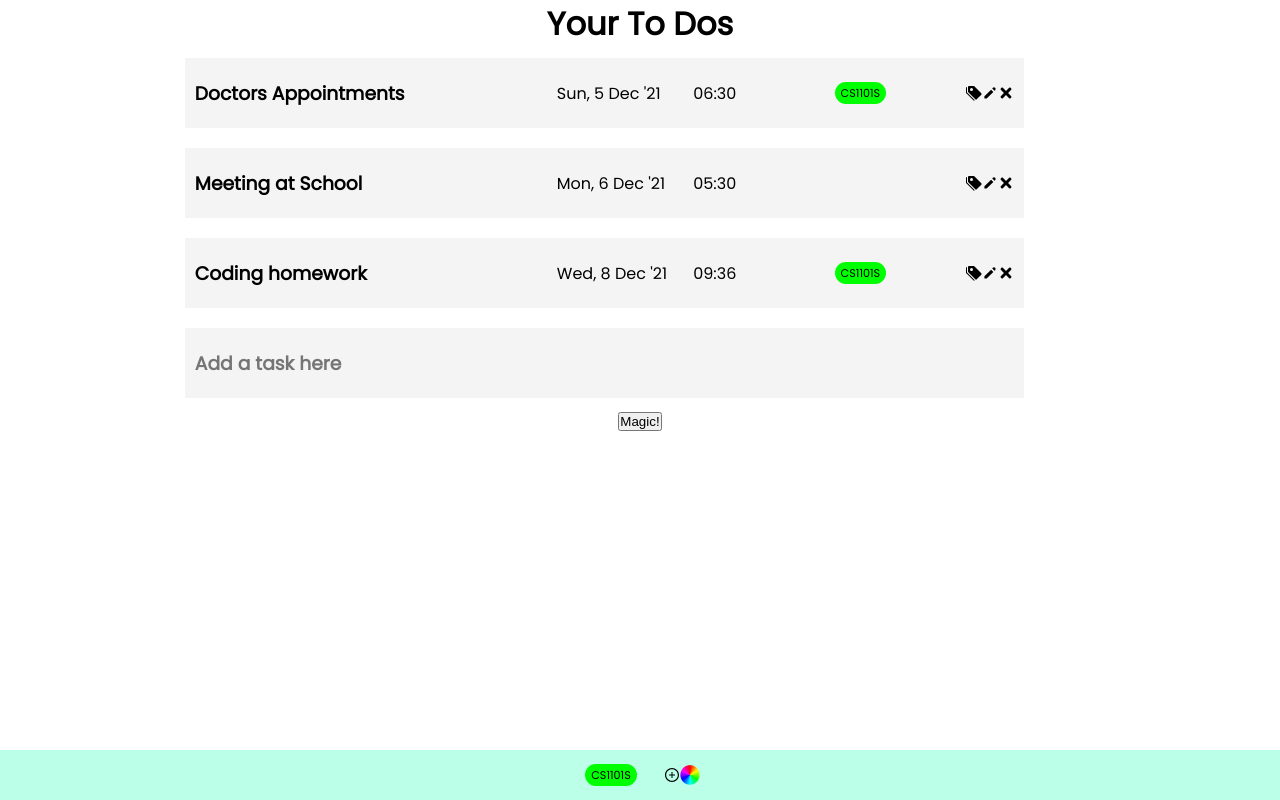
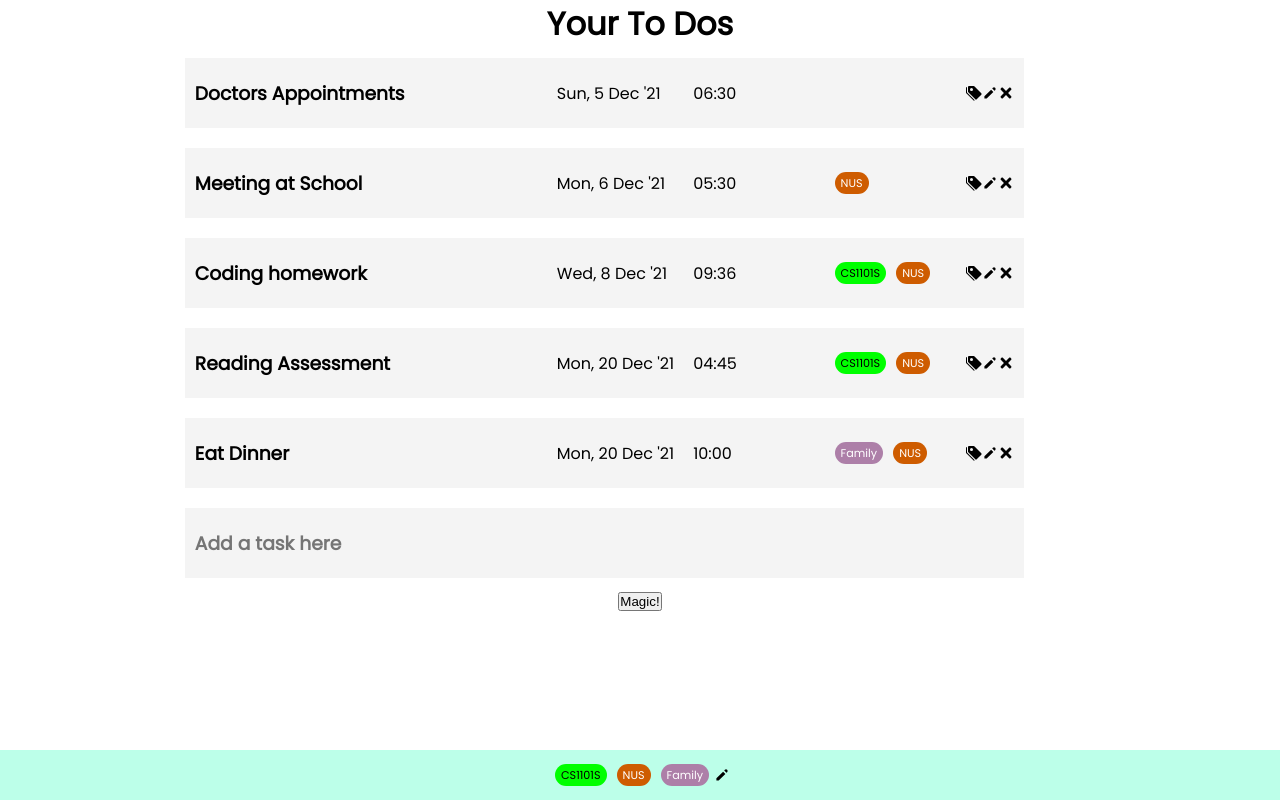
Before and after one commit to heyzec/cvwo-frontend, a React (Create React App) app: page / in a window 1280 px wide. Built offline with nearby package versions, Linux system fonts and the light colour scheme; data requests are answered from the project's data file.

Commit message:
CRUD for tags fully implemented

```diff
--- a/db.json
+++ b/db.json
@@ -4,23 +4,42 @@
       "id": 1,
       "text": "Doctors Appointments",
       "day": "2021-12-05T06:30:00.000Z",
-      "tags": [
-        1
-      ]
+      "tags": []
     },
     {
       "id": 2,
       "text": "Meeting at School",
       "day": "2021-12-06T05:30:00.000Z",
-      "tags": []
+      "tags": [
+        2
+      ]
     },
     {
       "id": 3,
       "text": "Coding homework",
       "day": "2021-12-08T09:36:00.000Z",
       "tags": [
-        1
+        1,
+        2
       ]
+    },
+    {
+      "text": "Reading Assessment",
+      "day": "2021-12-20T04:45:00.000Z",
+      "tags": [
+        1,
+        2
+      ],
+      "id": 4
+    },
+    {
+      "text": "Eat Dinner",
+      "day": "2021-12-20T10:00:00.000Z",
+      "tags": [
+        3,
+        2
+      ],
+      "id": 5
     }
   ],
   "tags": [
@@ -28,6 +47,16 @@
       "id": 1,
       "text": "CS1101S",
       "color": "#00FF00"
+    },
+    {
+      "text": "NUS",
+      "color": "#ce5c00",
+      "id": 2
+    },
+    {
+      "text": "Family",
+      "color": "#ad7fa8",
+      "id": 3
     }
   ]
 }
--- a/src/App.css
+++ b/src/App.css
@@ -2,6 +2,7 @@
 
 :root {
   --app-font: 'Poppins', sans-serif;
+  --theme-gray: #f4f4f4;
 }
 
 * {
@@ -10,12 +11,38 @@
 }
 
 .hidden {
-  visibility: hidden;
+  visibility: hidden !important;
 }
 
 .remove {
-  display: none;
+  display: none !important;
 }
+
+.clickable {
+  cursor: pointer;
+}
+
+
+
+input.themed-input {
+  font-family: var(--app-font);
+  font: inherit;
+  min-width: 0;
+  width: fit-content;
+
+
+  background-color: transparent;
+  border: none;
+  size: 0;
+  outline: none;
+}
+
+.lower {
+  z-index: -1;
+}
+
+
+/*  SPECIAL CSS END */
 
 .App {
   text-align: center;
@@ -30,7 +57,7 @@ body {
   align-items: center;
   padding: 10px;
 
-  background-color: #f4f4f4;
+  background-color: var(--theme-gray);
   margin: 10px 0px;
   height: 50px;
   text-align: left;
@@ -55,25 +82,12 @@ body {
   width: 100%;
 }
 
-.editable {
-  font-family: var(--app-font);
-  font: inherit;
-  background-color: transparent;
-  border: none;
-  min-width: 0;
-  width: fit-content;
-  size: 0;
-  /* width: 100%; */
-}
 
 .task-name-input, #task-next-input:focus {
   outline: none;
 }
 
 
-.clickable {
-  cursor: pointer;
-}
 
 .datetimepicker {
   font-family: var(--app-font);
@@ -93,29 +107,73 @@ body {
   white-space: nowrap;
 
   position: relative;
+
+
 }
 
-.tag-cross {
+.tag-clickables {
   position: absolute;
   top: -5px;
+  right: -5px;
+}
+
+
+
+
+.tag-icon {
   color: black;
-  right: -5px;
+}
+
+#tags-footer {
+  position: absolute;
+  bottom: 0px;
+
+  width: 100%;
+}
+
+#tag-editor {
+  display: flex;
+  justify-content: center;
+}
+
+
+#tag-preview-container {
+  flex: 1;
+  display: flex;
+  justify-content: center;
+  align-items: center;
+}
+#tag-input-text {
+  width: 100%;
+}
+#tag-input-color {
+  width: 100%;
+  min-width: 8rem;
+}
+.tag-input-wrapper {
+  /* background-color: lightblue; */
+  border-radius: 5px;
+  border: 1px solid grey;
+  margin: 20px;
+  flex: 1;
+  white-space: nowrap;
+  padding: 5px;
+  display: flex;
+  align-items: center;
 }
 
 #tag-test {
   display: flex;
   justify-content: center;
   align-items: center;
-  position: absolute;
-  width: 100%;
   height: 50px;
-  bottom: 0px;
   background-color: rgb(188, 255, 233) ;
 }
 
-.lower {
-  z-index: -1;
+#tag-editor {
+  background-color: var(--theme-gray);
 }
+
 
 
 #col {
@@ -152,6 +210,7 @@ body {
   align-items: flex-end;
   width: 80%;
 }
-.remove {
-  display: none;
+
+.red {
+  color: red;
 }
--- a/src/App.js
+++ b/src/App.js
@@ -1,12 +1,14 @@
 import { useState, useEffect, useRef } from 'react'
-import './App.css';
 import Header from './components/Header'
 import Task from './components/Task'
 import Tag from './components/Tag'
 import svgColorWheel from './resources/colorwheel.png'
 import { AiOutlinePlusCircle, AiOutlineCheckCircle } from 'react-icons/ai'
+import { FaTimes } from 'react-icons/fa'
+import { HiPencil } from 'react-icons/hi'
 
 import { Helpers } from './helpers'
+import './App.css';
 
 const colorPalatte = [
   "#f2777a",
@@ -19,31 +21,25 @@ const colorPalatte = [
   "#d27b53"
 ]
 
-
 console.log(`This is a ${process.env.NODE_ENV} environment`)
 
 function App() {
+
   const [tasks, setTasks] = useState([])
   const [tags, setTags] = useState([])
-  // const [datetime, setDatetime] = useState(dayjs())
-  //
 
-  const [tagEditable, setTagEditable] = useState(false)
-  //
+  const context = new Helpers()
+  context.setTasksCallbacks(() => tasks, setTasks)
+  context.setTagsCallbacks(() => tags, setTags)
+
+
+  const [tagEditMode, setTagEditMode] = useState("")
+
+  const [tagText, setTagText] = useState("")
   const [colorValue, setColorValue] = useState("")
   const colorChange = (e) => setColorValue(e.target.value)
 
-  const h = new Helpers()
-  h.setTasksCallbacks(() => tasks, setTasks)
-  h.setTagsCallbacks(() => tags, setTags)
-  const fetchTasks = h.fetchTasks
-  const addTask = h.addTask
-  const editTask = h.editTask
-  const deleteTask = h.deleteTask
-  const fetchTags = h.fetchTags
-  const addTag = h.addTag
-  const context = h
-
+  const validateColor = (str) => str.match(/^#([\dA-F]{3}|[\dA-F]{6})$/i)
 
   const col = useRef(null)
   const ref2 = useRef(null)
@@ -53,21 +49,17 @@ function App() {
 
   // Run once after initial rendering
   useEffect(() => {
-    fetchTags()  // For now, the tags must be fetched first
-    fetchTasks()
+    context.fetchTags()  // For now, the tags must be fetched first
+    context.fetchTasks()
   }, [])
 
-  const [test, setTest] = useState(false)
-  const [tagText, setTagText] = useState(Math.random())  // tagText is a ugly workaround
 
   // Function for testing purposes
   const magic = async (e) => {
-    console.log(window)
-    window.addEventListener('click', (e) => {
-      alert("HI")
-    }, { once: true }
-    )
-    e.stopPropagation()
+    console.log("tasks is ")
+    console.log(tasks)
+    console.log("tag is ")
+    console.log(tags)
   }
 
   const callback = () => {
@@ -76,19 +68,90 @@ function App() {
   }
 
   const creatingNewTag = () => {
-    setTagEditable(true)
+    setTagEditMode("create")
     ref2.current.focus()
     setColorValue(colorPalatte[0])
   }
 
+  const gotoMenu = () => {
+    setTagEditMode("menu")
+  }
+
   const newTagDone = async () => {
-    await context.addTag({
-      "text": ref2.current.textContent,
-      "color": colorValue
-    })
-    setTagEditable(false)
-    setTagText(Math.random())
+    setTagEditMode("")
+    setTagText("")
+    if (!(tagText && validateColor(colorValue))) {
+      return
+    }
+    if (tagEditMode === "create") {
+      await context.addTag({
+        "text": tagText,
+        "color": colorValue
+      })
+    } else if (tagEditMode.match(/^edit\d+$/)) {
+      const tagId = parseInt(tagEditMode.match(/\d+/)[0])
+      await context.editTag(tagId, {
+        "text": tagText,
+        "color": colorValue
+      })
+
+    }
   }
+
+
+
+  const tagChanged = async (e) => {
+    setTagText(e.target.value)
+  }
+
+
+
+  const genGlobalTagElems = () => {
+
+    const handleDelete = async (e) => {
+      e.stopPropagation()
+      const tagId = parseInt(e.currentTarget.closest(".tag").attributes["data-tag-id"].value)
+      const routines = []
+      tasks.forEach((task) => {
+        if (task.tags.includes(tagId)) {
+          routines.push(async () => {
+            await context.editTask(task.id, {
+              "tags": task.tags.filter(id => id !== tagId)
+            })
+          })
+        }
+      })
+
+      if (routines.length !== 0) {
+        const prompt = (`This tag will be removed from ${routines.length} tasks. Continue?`)
+        if (!window.confirm(prompt)) {
+          return
+        }
+      }
+      routines.forEach(routine => routine())
+      context.deleteTag(tagId)
+    }
+
+    const handleEdit = async (e) => {
+      e.stopPropagation()
+      const tagId = parseInt(e.currentTarget.closest(".tag").attributes["data-tag-id"].value)
+      const tag = tags.filter(tag => tag.id === tagId)[0]
+      setTagText(tag.text)
+      setColorValue(tag.color)
+      setTagEditMode(`edit${tagId}`)
+
+    }
+    const clickables = tagEditMode ? (
+      <>
+        <HiPencil className="tag-icon clickable" size="12" onClick={handleEdit} />
+        <FaTimes className="tag-icon clickable" size="12" onClick={handleDelete} />
+      </>
+    ) : null
+
+    return tags.map((tag) => <Tag key={tag.id} tag={tag} clickables={clickables} />)
+  }
+
+
 
   return (
     <div className="App">
@@ -100,19 +163,49 @@ function App() {
         <button onClick={magic}>Magic!</button>
       </div>
 
-      <div id="tag-test">
-        {tags.map((tag) => <Tag key={tag.id} tag={tag} />)}
-        <input id="col" ref={col} type="color" value={colorValue} onChange={colorChange} />
-        <Tag key={tagText} passRef={ref2} color={colorValue} className={tagEditable ? "" : "lower"} editable={true} value="" onBlur={(callback)} />
+      <div id="tags-footer">
+        <div id="tag-editor" className={tagEditMode.match(/create|edit\d+/) ? "" : "hidden"}>
+          <div id="tag-preview-container">
+            <Tag passRef={ref2} tag={{ "color": colorValue, "text": tagText }} editable={true} onBlur={(callback)} />
 
-        {
-          tagEditable
-            ? <AiOutlineCheckCircle className="clickable" onClick={newTagDone} />
-            : <AiOutlinePlusCircle className="clickable" onClick={creatingNewTag} />
-        }
+          </div>
+          <div className="tag-input-wrapper">
+            <input id="tag-input-text" className="themed-input"
+              value={tagText} placeholder="Tag name" onChange={tagChanged} />
 
-        <img className="clickable" src={svgColorWheel} width="20px" onClick={() => col.current.click()} />
+          </div>
+          <div className="tag-input-wrapper">
+            <img className="clickable" src={svgColorWheel} width="20px" onClick={() => col.current.click()} />
+            <span>
+              <input id="tag-input-color" className={`themed-input${validateColor(colorValue) ? "" : " red"}`}
+                maxLength={7} value={colorValue} placeholder="Color (hex value)" onChange={colorChange} />
 
+            </span>
+
+          </div>
+
+        </div>
+        <div id="tag-test">
+          {genGlobalTagElems()}
+          <input id="col" ref={col} type="color" value={colorValue} onChange={colorChange} />
+          {
+            ((str) => {
+              switch (str) {
+                case "":
+                  return <HiPencil className="clickable" onClick={gotoMenu} />
+                case "menu":
+                  return <AiOutlinePlusCircle className="clickable" size="20" onClick={creatingNewTag} />
+                case "create":
+                  return <AiOutlineCheckCircle className="clickable" size="20" onClick={newTagDone} />
+                case str.match(/^edit\d+$/)?.input:
+                  return <AiOutlineCheckCircle className="clickable" size="20" onClick={newTagDone} />
+                default:
+                  console.log(str)
+                  return "OOPS"
+              }
+            })(tagEditMode)
+          }
+        </div>
       </div>
     </div>
   );
--- a/src/components/Tag.js
+++ b/src/components/Tag.js
@@ -1,9 +1,7 @@
 import { FaTimes } from 'react-icons/fa'
 
 
-const Tag = ({ tag, color, className, passRef, clickables, editable, value, onClick, onBlur }) => {
-
-
+const Tag = ({ tag, color, className, passRef, clickables, value, onClick, onBlur }) => {
 
   const isBright = (rgb) => (
     (
@@ -13,35 +11,12 @@ const Tag = ({ tag, color, className, passRef, clickables, editable, value, onCl
     ) > 186 - 40
   )
 
+  const bgColor = (color !== undefined) ? color : (tag ? tag.color : "#888888")
 
-  const bgColor = (color !== undefined) ? color : (tag ? tag.color : "#888888")
-  // const getC = () => {
-  //   console.log()
-  //   console.log(`this is tag`)
-  //     console.log(tag)
-  //   if (color !== undefined) {
-  //     console.log("color is not undef")
-  //     console.log(`returning ${color}`)
-  //     return color
-  //   }
-  //   console.log("color is undef, check tag")
-  //   if (tag) {
-  //     console.log(`returning ${tag.color}`)
-  //     return tag.color
-  //   }
-  //   console.log(`returning ${"#888888"}`)
-  //   return "#888888"
+  const fontColor = isBright(bgColor) ? "#000000" : "#FFFFFF"
+  const text2 = value !== undefined ? value : (tag ? tag.text : "undefined")
+  const displayText = text2 || "Tag preview"
 
-
-  // }
-
-  // const bgColor = getC()
-
-  if (bgColor === undefined) {
-    alert("OH NO BGCOLOR UNDEF")
-  }
-  const fontColor = isBright(bgColor) ? "#000000" : "#FFFFFF"
-  const text = value !== undefined ? value : (tag ? tag.text : "undefined")
 
   const style = {
     backgroundColor: bgColor,
@@ -57,8 +32,12 @@ const Tag = ({ tag, color, className, passRef, clickables, editable, value, onCl
 
   return (
     <div data-tag-id={tag ? tag.id : null} className={`tag ${className}`} style={style} onClick={onClick}>
-      {clickables}
-      <span suppressContentEditableWarning={true} autoFocus={true} onKeyDown={handleKeyDown} ref={passRef} onBlur={onBlur} contentEditable={editable}>{text}</span>
+      <div className="tag-clickables">
+        {clickables}
+      </div>
+      <span onKeyDown={handleKeyDown} ref={passRef} onBlur={onBlur}>
+        {displayText}
+      </span>
     </div>
   )
 }
--- a/src/components/Task.js
+++ b/src/components/Task.js
@@ -5,8 +5,7 @@ import { BsTagsFill } from 'react-icons/bs'
 import dayjs from 'dayjs'
 import Tag from '../components/Tag'
 
-const Task = ({ context, task, isCreated, deleteTask, tags }) => {
-
+const Task = ({ context, task, isCreated, tags }) => {
 
   const [readOnly, setReadOnly] = useState(isCreated)
   const [text, setText] = useState("")
@@ -31,6 +30,10 @@ const Task = ({ context, task, isCreated, deleteTask, tags }) => {
     const dt = dayjs(`${dateValue} ${e.target.value}`)
     setDatetime(dt)
   }
+
+
+
+
 
   useEffect(() => isCreated ? setText(task.text) : null, [task, isCreated])
 
@@ -77,17 +80,12 @@ const Task = ({ context, task, isCreated, deleteTask, tags }) => {
     }
     const handler = (e) => {
       e.stopPropagation()
-
-      console.log(e.target.parentNode.attributes)
-      console.log(e.target.parentNode)
-      const tagId = parseInt(e.currentTarget.parentNode.attributes["data-tag-id"].value)
-      console.log('was')
-      console.log(task.tags)
-      console.log('new' + tagId)
+      const tagId = parseInt(e.currentTarget.closest(".tag").attributes["data-tag-id"].value)
       context.editTask(task.id, {
         "tags": task.tags.filter(id => id !== tagId)
       })
     }
+
     const cross = open ? <FaTimes className="tag-cross clickable" size="12" onClick={handler} /> : null
     return (task.tags.map((id) => {
       const tagObj = tags.find(x => x.id === id)
--- a/src/helpers.js
+++ b/src/helpers.js
@@ -115,8 +115,6 @@ export class Helpers {
   // CREATE tag and insert into db
   addTag = async (data) => {
     const newTag = await httpPost("tags", data)
-    console.log("new tag to be added is")
-    console.log(newTag)
     if (newTag) {
       this.setTags([...this.getTags(), newTag])
     }
@@ -132,7 +130,6 @@ export class Helpers {
 
   // UPDATE tag in db
   editTag = async (id, data) => {
-    alert("huh")
     const output = await httpPatch("tags", id, data)
     if (output) {
       this.setTags([...this.getTags().map((tag) => {
```
